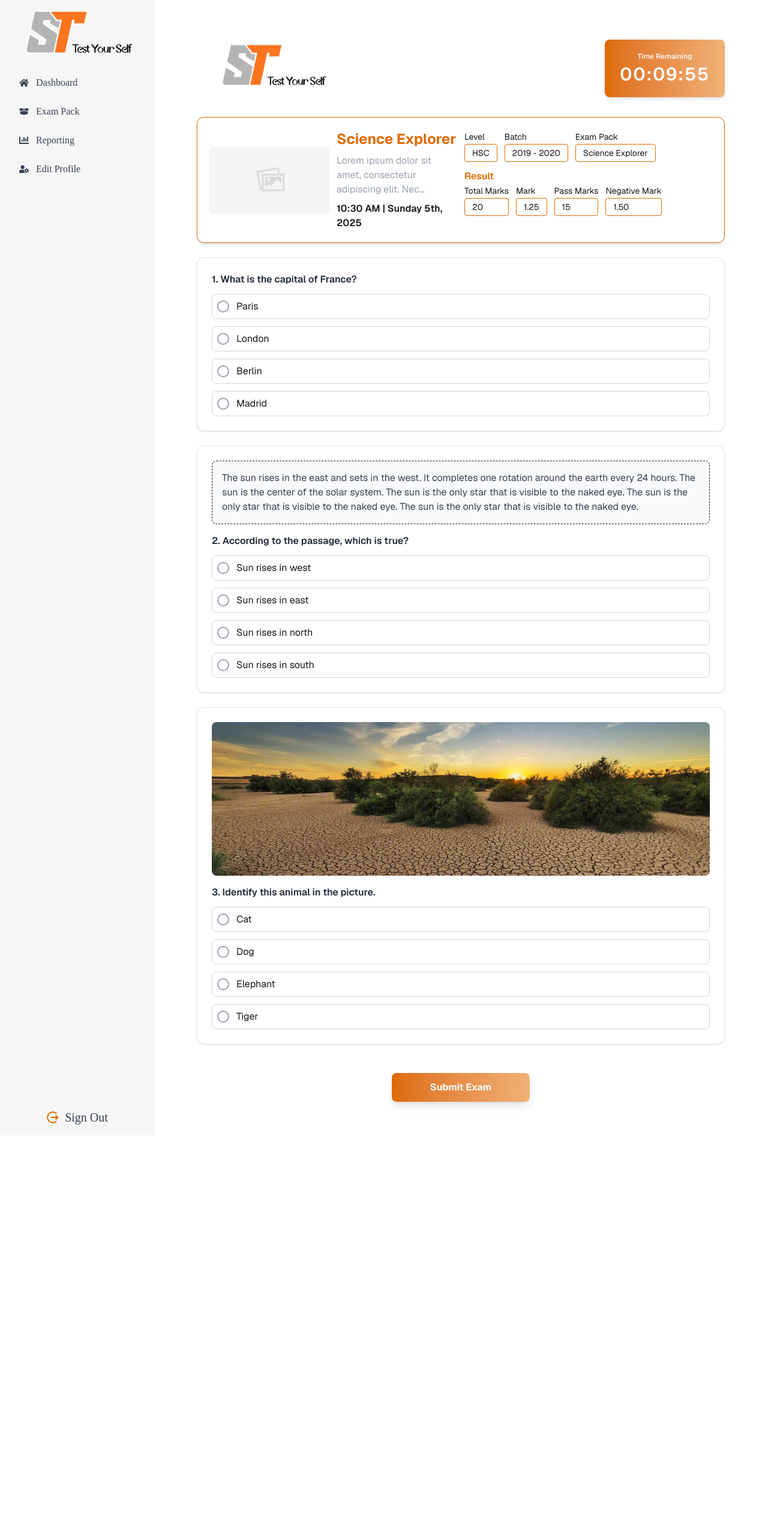
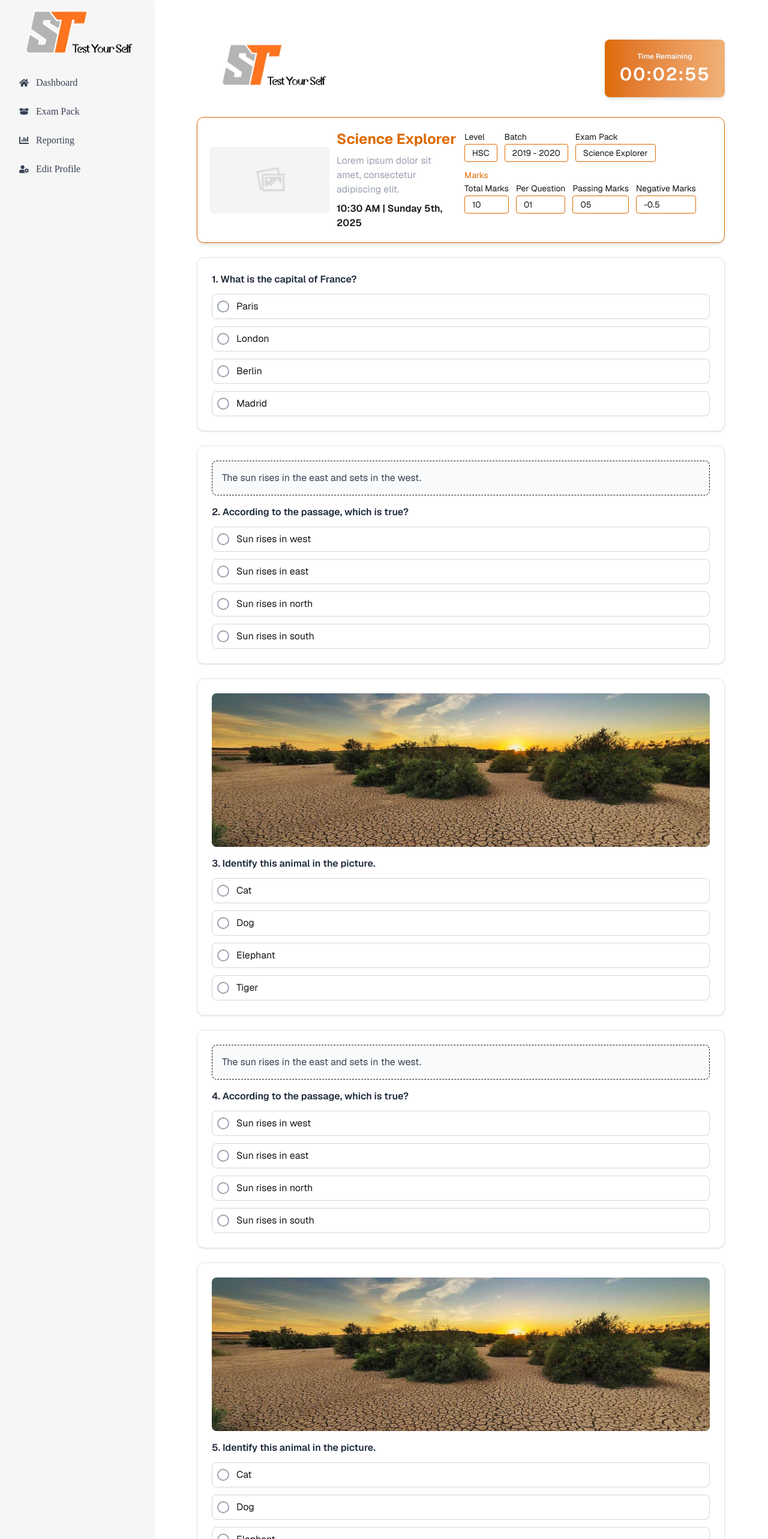
Before and after one commit to shaiadul/self-test-exam-platform, a Next.js app: page /dashboard/exam-pack/exam-pack-details/1 in a window 1280 px wide. Shown: the top 2566 px of the page at 60% size. Before the commit the page ends 1893 px from the top, so only its background shows below. Built offline with nearby package versions, Linux system fonts and the light colour scheme.

Commit message:
question: part ui done

```diff
--- a/package.json
+++ b/package.json
@@ -10,6 +10,7 @@
   },
   "dependencies": {
     "clsx": "^2.1.1",
+    "framer-motion": "^12.23.22",
     "lottie-react": "^2.4.1",
     "next": "15.5.3",
     "react": "19.1.0",
--- a/src/app/dashboard/exam-pack/exam-pack-details/[id]/page.tsx
+++ b/src/app/dashboard/exam-pack/exam-pack-details/[id]/page.tsx
@@ -2,6 +2,7 @@
 
 import Image from "next/image";
 import React, { useState, useEffect } from "react";
+import { motion, AnimatePresence } from "framer-motion";
 
 // --- TYPES ---
 type Answer = string;
@@ -17,18 +18,30 @@ interface QuestionData {
 
 // --- TIMER ---
 interface TimerProps {
-  duration: number; // in seconds
+  duration: number;
+  onTimeUp: () => void;
+  isRunning: boolean; // new prop
 }
 
-const Timer = ({ duration }: TimerProps) => {
+const Timer = ({ duration, onTimeUp, isRunning }: TimerProps) => {
   const [timeLeft, setTimeLeft] = useState(duration);
 
   useEffect(() => {
+    if (!isRunning) return; // stop timer if not running
+
     const interval = setInterval(() => {
-      setTimeLeft((prev) => (prev > 0 ? prev - 1 : 0));
+      setTimeLeft((prev) => {
+        if (prev <= 1) {
+          clearInterval(interval);
+          onTimeUp();
+          return 0;
+        }
+        return prev - 1;
+      });
     }, 1000);
+
     return () => clearInterval(interval);
-  }, []);
+  }, [isRunning, onTimeUp]); // depend on isRunning
 
   const formatTime = (seconds: number) => {
     const hrs = Math.floor(seconds / 3600);
@@ -41,14 +54,7 @@ const Timer = ({ duration }: TimerProps) => {
 
   return (
     <div className="flex items-center justify-between">
-      <div>
-        <Image
-          src="/global/logo2.png"
-          alt="site logo"
-          width={250}
-          height={100}
-        />
-      </div>
+      <Image src="/global/logo2.png" alt="logo" width={250} height={100} />
       <div className="bg-gradient-to-r from-[#dd6b01] to-[#f0b176] min-w-[200px] text-white font-semibold p-5 rounded-lg flex flex-col items-center shadow-md">
         <span className="text-xs text-gray-100 mb-1">Time Remaining</span>
         <span className="text-3xl tracking-wider">{formatTime(timeLeft)}</span>
@@ -57,12 +63,14 @@ const Timer = ({ duration }: TimerProps) => {
   );
 };
 
+
 // --- QUESTION CARD ---
 interface QuestionCardProps {
   question: QuestionData;
   number: number;
   selected: Answer | null;
   onAnswerChange: (id: string, answer: Answer) => void;
+  isLocked: boolean;
 }
 
 const QuestionCard: React.FC<QuestionCardProps> = ({
@@ -70,14 +78,25 @@ const QuestionCard: React.FC<QuestionCardProps> = ({
   number,
   selected,
   onAnswerChange,
+  isLocked,
 }) => {
   const isAnswered = selected !== null;
+  const isCorrect = selected === question.correctAnswer;
+  const isSubmitted = isLocked; // same meaning: after exam submit
 
   return (
-    <div className="bg-white border border-gray-200 rounded-xl p-6 shadow-sm mt-4">
+    <div
+      className={`bg-white border rounded-xl p-6 shadow-sm mt-4 transition-all duration-300 ${
+        isSubmitted
+          ? isCorrect
+            ? "border-green-400 bg-green-50"
+            : "border-red-400 bg-red-50"
+          : "border-gray-200"
+      }`}
+    >
       {question.type === "picture" && question.pictureUrl && (
         <Image
-          src="/global/drought.jpg"
+          src={question.pictureUrl}
           alt={`Question ${number}`}
           width={500}
           height={500}
@@ -95,43 +114,95 @@ const QuestionCard: React.FC<QuestionCardProps> = ({
         {number}. {question.questionText}
       </p>
 
+      {/* Options */}
       <div className="space-y-3">
-        {question.options.map((opt, idx) => (
+        {question.options.map((opt, idx) => {
+          const isUserChoice = selected === opt;
+          const isRightAnswer = question.correctAnswer === opt;
+          const showAnswerColors = isSubmitted;
+
+          return (
             <label
               key={idx}
-            className={`flex items-center space-x-3 cursor-pointer p-2 rounded-lg border ${
-              selected === opt
+              className={`flex items-center space-x-3 cursor-pointer p-2 rounded-lg border transition-all duration-200
+                ${
+                  showAnswerColors
+                    ? isRightAnswer
+                      ? "border-green-500 bg-green-50"
+                      : isUserChoice && !isRightAnswer
+                      ? "border-red-400 bg-red-50"
+                      : "border-gray-300"
+                    : isUserChoice
                     ? "border-[#dd6b01] bg-[#fff4e6]"
                     : "border-gray-300 hover:border-[#dd6b01]"
-            } ${isAnswered ? "opacity-70 cursor-not-allowed" : ""}`}
+                }
+                ${isAnswered || isLocked ? "opacity-80 cursor-not-allowed" : ""}
+              `}
             >
               <input
                 type="radio"
                 name={question.id}
                 value={opt}
-              checked={selected === opt}
-              onChange={() => !isAnswered && onAnswerChange(question.id, opt)}
+                checked={isUserChoice}
+                onChange={() =>
+                  !isAnswered && !isLocked && onAnswerChange(question.id, opt)
+                }
                 className="hidden"
-              disabled={isAnswered}
+                disabled={isAnswered || isLocked}
               />
               <span
                 className={`w-5 h-5 rounded-full border-2 flex items-center justify-center ${
-                selected === opt
+                  isUserChoice
                     ? "border-[#dd6b01] bg-[#dd6b01]"
                     : "border-gray-400"
                 }`}
               >
-              {selected === opt && (
+                {isUserChoice && (
                   <span className="w-2.5 h-2.5 rounded-full bg-white" />
                 )}
               </span>
               <span>{opt}</span>
             </label>
-        ))}
+          );
+        })}
       </div>
+
+      {/* --- Show answers after submission --- */}
+      {isSubmitted && (
+        <div className="mt-4 text-sm border-t border-gray-200 pt-3">
+          <p className="font-medium text-gray-700">
+            Correct Answer:{" "}
+            <span className="text-green-700 font-semibold">
+              {question.correctAnswer}
+            </span>
+          </p>
+          <p className="font-medium text-gray-700 mt-1">
+            Your Answer:{" "}
+            {selected ? (
+              <span
+                className={`font-semibold ${
+                  isCorrect ? "text-green-700" : "text-red-600"
+                }`}
+              >
+                {selected}
+              </span>
+            ) : (
+              <span className="text-gray-500 italic">Not answered</span>
+            )}
+          </p>
+        </div>
+      )}
     </div>
   );
 };
+
+// --- INFO ITEM ---
+const InfoItem = ({ label, value }: { label: string; value: string }) => (
+  <div>
+    <span className="text-sm">{label}</span>
+    <p className="border border-[#dd6b01] rounded text-sm px-3 py-1">{value}</p>
+  </div>
+);
 
 // --- MOCK DATA ---
 const examQuestions: QuestionData[] = [
@@ -146,8 +217,7 @@ const examQuestions: QuestionData[] = [
     id: "q2",
     type: "passage",
     questionText: "According to the passage, which is true?",
-    passage:
-      "The sun rises in the east and sets in the west. It completes one rotation around the earth every 24 hours. The sun is the center of the solar system. The sun is the only star that is visible to the naked eye. The sun is the only star that is visible to the naked eye. The sun is the only star that is visible to the naked eye.",
+    passage: "The sun rises in the east and sets in the west.",
     options: [
       "Sun rises in west",
       "Sun rises in east",
@@ -160,27 +230,153 @@ const examQuestions: QuestionData[] = [
     id: "q3",
     type: "picture",
     questionText: "Identify this animal in the picture.",
-    pictureUrl:
-      "https://images.unsplash.com/photo-1592194996308-7b43878e84a6?auto=format&fit=crop&w=800&q=80",
+    pictureUrl: "/global/drought.jpg",
+    options: ["Cat", "Dog", "Elephant", "Tiger"],
+    correctAnswer: "Dog",
+  },
+  {
+    id: "q4",
+    type: "passage",
+    questionText: "According to the passage, which is true?",
+    passage: "The sun rises in the east and sets in the west.",
+    options: [
+      "Sun rises in west",
+      "Sun rises in east",
+      "Sun rises in north",
+      "Sun rises in south",
+    ],
+    correctAnswer: "Sun rises in east",
+  },
+  {
+    id: "q5",
+    type: "picture",
+    questionText: "Identify this animal in the picture.",
+    pictureUrl: "/global/drought.jpg",
     options: ["Cat", "Dog", "Elephant", "Tiger"],
     correctAnswer: "Dog",
   },
 ];
 
-// ---- heading details ---
-interface InfoItemProps {
-  label: string;
-  value: string;
-}
+// --- RESULT MODAL ---
+const ResultModal = ({
+  show,
+  result,
+  message,
+  onClose,
+}: {
+  show: boolean;
+  result: {
+    total: number;
+    correct: number;
+    wrong: number;
+    negative: number;
+    finalScore: number;
+    passed: boolean;
+  };
+  message: string;
+  onClose: () => void;
+}) => {
+  if (!show) return null;
 
-const InfoItem: React.FC<InfoItemProps> = ({ label, value }) => {
   return (
-    <div>
-      <span className="text-sm">{label}</span>
-      <p className="border border-[#dd6b01] rounded text-sm px-3 py-1">
-        {value}
+    <AnimatePresence>
+      <motion.div
+        className="fixed inset-0 z-50 flex items-center justify-center bg-black/60 backdrop-blur-sm"
+        initial={{ opacity: 0 }}
+        animate={{ opacity: 1 }}
+        exit={{ opacity: 0 }}
+      >
+        <motion.div
+          className="bg-white rounded-3xl shadow-2xl p-8 sm:p-10 w-[90%] max-w-md text-center relative"
+          initial={{ scale: 0.85, opacity: 0 }}
+          animate={{ scale: 1, opacity: 1 }}
+          exit={{ scale: 0.9, opacity: 0 }}
+          transition={{ duration: 0.3, ease: "easeOut" }}
+        >
+          {/* Header */}
+          <h2 className="text-3xl font-bold text-[#dd6b01] mb-2">
+            Exam Result
+          </h2>
+          <div className="h-1 w-16 bg-[#dd6b01] mx-auto mb-5 rounded-full" />
+
+          {/* Message */}
+          {message && (
+            <p className="text-red-500 font-medium mb-4 bg-red-50 px-3 py-1 rounded-md inline-block">
+              {message}
+            </p>
+          )}
+
+          {/* Result Summary */}
+          <div className="space-y-2 text-gray-700 text-sm sm:text-base">
+            <p>
+              <span className="font-semibold text-gray-800">
+                Total Questions:
+              </span>{" "}
+              {result.total}
+            </p>
+            <p>
+              <span className="font-semibold text-gray-800">
+                Correct Answers:
+              </span>{" "}
+              {result.correct}
+            </p>
+            <p>
+              <span className="font-semibold text-gray-800">
+                Wrong Answers:
+              </span>{" "}
+              {result.wrong}
+            </p>
+            <p>
+              <span className="font-semibold text-gray-800">
+                Negative Marks:
+              </span>{" "}
+              {result.negative.toFixed(2)}
             </p>
           </div>
+
+          {/* Divider */}
+          <div className="border-t border-gray-200 my-5" />
+
+          {/* Final Score */}
+          <p className="font-semibold text-lg sm:text-xl text-gray-800 mb-1">
+            Final Score:{" "}
+            <span className="text-[#dd6b01]">
+              {result.finalScore.toFixed(2)} / {result.total}
+            </span>
+          </p>
+
+          {/* Pass/Fail Status */}
+          <p
+            className={`font-bold text-lg ${
+              result.passed ? "text-green-600" : "text-red-600"
+            }`}
+          >
+            {result.passed ? "🎉 Passed" : "Failed"}
+          </p>
+
+          {/* Buttons */}
+          <div className="mt-8 flex flex-col sm:flex-row justify-center gap-3 sm:gap-5">
+            <button
+              className="bg-[#dd6b01] text-white px-5 py-2.5 rounded-lg shadow hover:bg-[#c35f00] transition-all duration-200"
+              onClick={() => window.print()}
+            >
+              Download Result
+            </button>
+            <button
+              className="border border-[#dd6b01] text-[#dd6b01] px-5 py-2.5 rounded-lg hover:bg-[#fff4e6] transition-all duration-200"
+              onClick={onClose}
+            >
+              Close
+            </button>
+          </div>
+
+          {/* Auto Redirect Note */}
+          <p className="text-xs text-gray-500 mt-5 italic">
+            Redirecting to dashboard in 10 seconds...
+          </p>
+        </motion.div>
+      </motion.div>
+    </AnimatePresence>
   );
 };
 
@@ -188,128 +384,85 @@ const InfoItem: React.FC<InfoItemProps> = ({ label, value }) => {
 export default function ExamPage() {
   const [answers, setAnswers] = useState<Record<string, Answer | null>>({});
   const [isSubmitted, setIsSubmitted] = useState(false);
+  const [showModal, setShowModal] = useState(false);
+  const [securityMessage, setSecurityMessage] = useState("");
 
   const handleAnswerChange = (id: string, ans: Answer) => {
     setAnswers((prev) => ({ ...prev, [id]: ans }));
   };
 
-  const handleSubmit = () => {
-    setIsSubmitted(true);
-    console.log("Submitted answers:", answers);
-    alert("Exam submitted! Check console for results.");
+  const calculateResult = () => {
+    const total = examQuestions.length;
+    const correct = examQuestions.filter(
+      (q) => answers[q.id] === q.correctAnswer
+    ).length;
+    const wrong = total - correct;
+    const negative = wrong * 0.5;
+    const finalScore = correct * 1 - negative;
+    const passed = finalScore >= 1.5; // for example
+    return { total, correct, wrong, negative, finalScore, passed };
   };
 
-  // --- SECURITY ---
-  useEffect(() => {
-    const preventCopy = (e: ClipboardEvent) => e.preventDefault();
-    const preventRightClick = (e: MouseEvent) => e.preventDefault();
-    const preventKeys = (e: KeyboardEvent) => {
-      if (e.ctrlKey && ["c", "v", "x", "a"].includes(e.key.toLowerCase()))
-        e.preventDefault();
+  const handleSubmit = (message?: string) => {
+    setIsSubmitted(true);
+    setSecurityMessage(message || "");
+    setShowModal(true);
   };
 
-    document.addEventListener("contextmenu", preventRightClick);
-    document.addEventListener("copy", preventCopy);
-    document.addEventListener("keydown", preventKeys);
+  // ---- Security Events ----
+  useEffect(() => {
+    const triggerSecurity = (msg: string) => !isSubmitted && handleSubmit(msg);
 
-    return () => {
-      document.removeEventListener("contextmenu", preventRightClick);
-      document.removeEventListener("copy", preventCopy);
-      document.removeEventListener("keydown", preventKeys);
-    };
-  }, []);
-
-  useEffect(() => {
-    // Prevent page refresh
-    const beforeUnloadHandler = (e: BeforeUnloadEvent) => {
-      e.preventDefault();
-      e.returnValue = "You cannot refresh or leave during the exam!";
-    };
-    window.addEventListener("beforeunload", beforeUnloadHandler);
-
-    // Prevent back/forward navigation
-    history.pushState(null, "", location.href);
-    window.onpopstate = function () {
-      history.pushState(null, "", location.href);
-      alert("You cannot go back or forward during the exam!");
-    };
-
-    return () => {
-      window.removeEventListener("beforeunload", beforeUnloadHandler);
-      window.onpopstate = null;
-    };
-  }, []);
-
-  useEffect(() => {
-    const handleVisibilityChange = () => {
-      if (document.hidden) {
-        alert("You left the exam tab — exam submitted automatically!");
-        setIsSubmitted(true);
-      }
-    };
-    document.addEventListener("visibilitychange", handleVisibilityChange);
-    return () =>
-      document.removeEventListener("visibilitychange", handleVisibilityChange);
-  }, []);
-
-  useEffect(() => {
-    const handleDevTools = (e: KeyboardEvent) => {
+    const preventKeys = (e: KeyboardEvent) => {
       if (
         (e.ctrlKey &&
-          e.shiftKey &&
-          ["i", "j", "c"].includes(e.key.toLowerCase())) ||
+          ["c", "v", "x", "a", "u"].includes(e.key.toLowerCase())) ||
         e.key === "F12"
       ) {
         e.preventDefault();
-        alert("Developer tools are disabled during the exam!");
+        triggerSecurity("Developer tools or copy action detected!");
       }
     };
 
-    window.addEventListener("keydown", handleDevTools);
-    return () => window.removeEventListener("keydown", handleDevTools);
-  }, []);
+    const visibilityChange = () => {
+      if (document.hidden) triggerSecurity("You left the exam tab!");
+    };
 
-  useEffect(() => {
-    const handleVisibilityChange = () => {
-      if (document.hidden) {
-        alert(
-          "Screen sharing or switching detected — your exam is auto-submitted!"
-        );
-        setIsSubmitted(true);
-      }
+    const resize = () => {
+      if (window.innerWidth < 800 || window.innerHeight < 600)
+        triggerSecurity("Screen resize detected!");
     };
-    document.addEventListener("visibilitychange", handleVisibilityChange);
-    return () =>
-      document.removeEventListener("visibilitychange", handleVisibilityChange);
-  }, []);
 
-  useEffect(() => {
-    const handleResize = () => {
-      if (window.innerWidth < 800 || window.innerHeight < 600) {
-        alert("Screen resize detected — exam locked for security.");
-        setIsSubmitted(true);
-      }
+    window.addEventListener("keydown", preventKeys);
+    window.addEventListener("resize", resize);
+    document.addEventListener("visibilitychange", visibilityChange);
+
+    return () => {
+      window.removeEventListener("keydown", preventKeys);
+      window.removeEventListener("resize", resize);
+      document.removeEventListener("visibilitychange", visibilityChange);
     };
-    window.addEventListener("resize", handleResize);
-    return () => window.removeEventListener("resize", handleResize);
-  }, []);
+  }, [isSubmitted]);
 
   return (
     <div className="bg-white min-h-screen font-sans">
       <main className="container mx-auto px-6 md:px-12 py-8">
         <div className="max-w-5xl mx-auto space-y-6">
-          <Timer duration={10 * 60} />
+         <Timer
+  duration={3 * 60}
+  onTimeUp={() => handleSubmit("Time up!")}
+  isRunning={!isSubmitted}
+/>
+
           {/* Exam Header */}
           <div className="bg-white border border-[#dd6b01] rounded-xl shadow-md p-5 flex items-center justify-between">
-            <div>
-              <div className="grid grid-cols-1 md:grid-cols-2 items-start justify-between gap-3">
+            <div className="grid grid-cols-1 md:grid-cols-2 gap-3">
               <div className="flex items-center gap-3">
                 <Image
                   src="/global/no-picture.jpg"
                   alt="subject image"
                   width={200}
                   height={38}
-                    priority
                   className="rounded-md"
                 />
                 <div>
@@ -318,12 +471,9 @@ export default function ExamPage() {
                   </h1>
                   <p className="text-gray-400 max-w-md line-clamp-3 my-2">
                     Lorem ipsum dolor sit amet, consectetur adipiscing elit.
-                      Nec elementum sollicitudin phasellus velit bibendum mi,
-                      eget risus. Nisi nisl, tellus, eu nibh nibh leo erat
-                      volutpat. At elementum
                   </p>
                   <span className="font-semibold">
-                      10:30 AM | Sunday 5th, 2025{" "}
+                    10:30 AM | Sunday 5th, 2025
                   </span>
                 </div>
               </div>
@@ -333,18 +483,12 @@ export default function ExamPage() {
                   <InfoItem label="Batch" value="2019 - 2020" />
                   <InfoItem label="Exam Pack" value="Science Explorer" />
                 </div>
-
-                  <div className="mt-3">
-                    <span className="text-md font-semibold text-[#dd6b01]">
-                      Result
-                    </span>
+                <p className="text-sm mt-3 text-[#dd6b01]">Marks</p>
                 <div className="flex items-center gap-3">
-                      <InfoItem label="Total Marks" value="20" />
-                      <InfoItem label="Mark" value="1.25" />
-                      <InfoItem label="Pass Marks" value="15" />
-                      <InfoItem label="Negative Mark" value="1.50" />
-                    </div>
-                  </div>
+                  <InfoItem label="Total Marks" value="10" />
+                  <InfoItem label="Per Question" value="01" />
+                  <InfoItem label="Passing Marks" value="05" />
+                  <InfoItem label="Negative Marks" value="-0.5" />
                 </div>
               </div>
             </div>
@@ -357,32 +501,32 @@ export default function ExamPage() {
               question={q}
               number={idx + 1}
               selected={answers[q.id] || null}
-              onAnswerChange={isSubmitted ? () => {} : handleAnswerChange}
+              onAnswerChange={handleAnswerChange}
+              isLocked={isSubmitted}
             />
           ))}
 
-          {/* Submit Button */}
+          {/* Submit */}
+          {!isSubmitted && (
             <div className="flex justify-center pt-6">
               <button
-              onClick={handleSubmit}
+                onClick={() => handleSubmit()}
                 className="bg-gradient-to-r from-[#dd6b01] to-[#f0b176] text-white font-bold py-3 px-16 rounded-lg shadow-lg cursor-pointer"
               >
                 Submit Exam
               </button>
             </div>
+          )}
         </div>
       </main>
+
+      {/* Modal */}
+      <ResultModal
+        show={showModal}
+        result={calculateResult()}
+        message={securityMessage}
+        onClose={() => setShowModal(false)}
+      />
     </div>
   );
 }
-
-// student have only one change to select a answer, after select one they can't change
-// after submit the exam the student can't change the answer
-// can't refresh the page
-// can't go back
-// can't go forward
-// can't open new tab
-// can't open new window
-// can't open dev tools
-// can't open console
-// can't open inspect
```
Also changed, not shown: src/app/auth/login/page.tsx (+5 -3 lines), 1 other file (tests, documents, lock files or other folders). Lines whose indentation alone changed are shown as unchanged.
